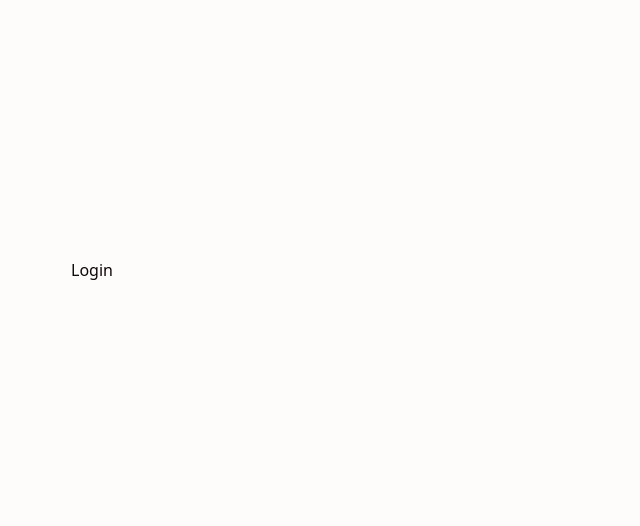
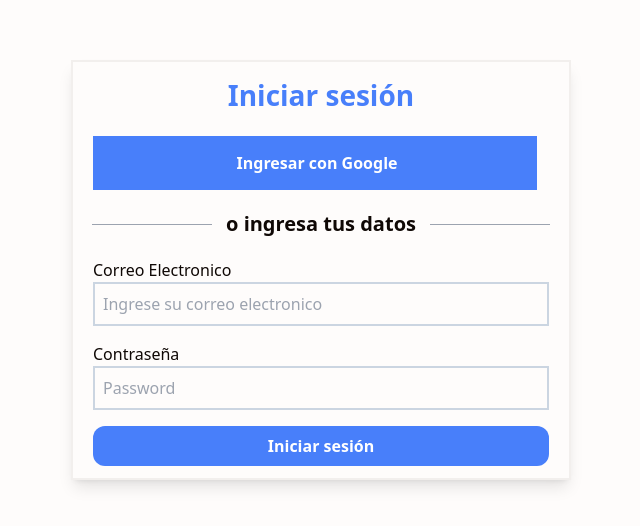
Before and after one commit to SEGIMED/front, a Next.js app: page /login in a window 1280 px wide. Shown: the part 130-656 px from the top of the page, without its empty margins (393-1033 px from the left). Built offline with nearby package versions, Linux system fonts and the light colour scheme.

Commit message:
next auth

```diff
--- a/app/(auth)/login/page.tsx
+++ b/app/(auth)/login/page.tsx
@@ -1,7 +1,9 @@
+import Login from '@/features/auth/components/Login';
+
 const Page = () => {
   return (
     <div>
-      <h1>Login</h1>
+      <Login />
     </div>
   );
 };
--- /dev/null
+++ b/app/api/auth/[...nextauth]/route.ts
@@ -0,0 +1,80 @@
+import NextAuth, { NextAuthOptions } from 'next-auth';
+import GoogleProvider from 'next-auth/providers/google';
+import CredentialsProvider from 'next-auth/providers/credentials';
+
+export const authOptions: NextAuthOptions = {
+  providers: [
+    GoogleProvider({
+      clientId: process.env.GOOGLE_CLIENT_ID!,
+      clientSecret: process.env.GOOGLE_CLIENT_SECRET!
+    }),
+    CredentialsProvider({
+      name: 'Credentials',
+      credentials: {
+        email: { label: 'Email', type: 'text' },
+        password: { label: 'Password', type: 'password' }
+      },
+
+      //? Pruebas -->
+      async authorize(credentials) {
+        try {
+          const res = await fetch('http://localhost:4000/users');
+          const users = await res.json();
+
+          const user = users.find(
+            (user: {
+              id: number;
+              email: string | undefined;
+              password: string | undefined;
+              name: string;
+            }) =>
+              user.email === credentials?.email &&
+              user.password === credentials?.password
+          );
+
+          if (!user) {
+            throw new Error('Credenciales inválidas');
+          }
+
+          const token = user.id.toString();
+
+          return { ...user, token };
+        } catch (error) {
+          throw new Error('Credenciales inválidas');
+        }
+      }
+
+      /*  async authorize(credentials) {
+        try {
+          const res = await fetch(`http://localhost:4000/users`, {
+            method: 'POST',
+            body: JSON.stringify(credentials),
+            headers: { 'Content-Type': 'application/json' }
+          });
+
+          if (!res.ok) {
+            throw new Error('Fallo al autenticarse');
+          }
+
+          const user = await res.json();
+          if (!user) {
+            throw new Error('No se recibieron datos de usuario');
+          }
+          return user;
+        } catch (error) {
+          throw new Error('Credenciales inválidas');
+        }
+      } */
+    })
+  ]
+  /*   session: {
+    strategy: 'jwt'
+  },
+  jwt: {
+    secret: process.env.JWT_SECRET!
+  } */
+};
+
+const handler = NextAuth(authOptions);
+
+export { handler as GET, handler as POST };
--- /dev/null
+++ b/features/auth/Lib/json-server/db.json
@@ -0,0 +1,16 @@
+{
+  "users": [
+    {
+      "id": 1,
+      "email": "felipe@mail.com",
+      "password": "felipe@mail.com",
+      "name": "Felipe"
+    },
+    {
+      "id": 2,
+      "email": "karla@mail.com",
+      "password": "karla@mail.com",
+      "name": "Karla"
+    }
+  ]
+}
--- /dev/null
+++ b/features/auth/components/GoogleButton.tsx
@@ -0,0 +1,30 @@
+const LoginGoogle = () => {
+  const handleGoogleLogin = () => {
+    const googleAuthWindow = window.open(
+      '/api/auth/signin/google',
+      '_blank',
+      'width=500,height=600'
+    );
+
+    const interval = setInterval(() => {
+      if (googleAuthWindow?.closed) {
+        clearInterval(interval);
+      }
+    }, 1000);
+  };
+
+  return (
+    <div className="flex">
+      <div className="border-2 border-bluePrimary"></div>
+      <div className="h-[54px]"></div>
+      <button
+        className="bg-bluePrimary w-[440px] py-1 font-bold text-white"
+        onClick={handleGoogleLogin}
+      >
+        Ingresar con Google
+      </button>
+    </div>
+  );
+};
+
+export default LoginGoogle;
--- /dev/null
+++ b/features/auth/components/Login.tsx
@@ -0,0 +1,80 @@
+'use client';
+
+import React, { useState } from 'react';
+import { signIn } from 'next-auth/react';
+import LoginGoogle from './GoogleButton';
+
+const Login = () => {
+  const [email, setEmail] = useState('');
+  const [password, setPassword] = useState('');
+  const [error, setError] = useState('');
+
+  const handleSubmit = async (e: React.FormEvent) => {
+    e.preventDefault();
+
+    try {
+      const res = await signIn('credentials', {
+        email,
+        password,
+        redirect: false
+      });
+
+      if (!res?.ok) {
+        setError('Credenciales inválidas');
+      } else {
+        alert('Login exitoso');
+        setEmail('');
+        setPassword('');
+      }
+    } catch (error) {
+      setError('Error al autenticar usuario');
+      alert('Error de autenticación');
+    }
+  };
+
+  return (
+    <div className="w-[500px] space-y-5 border-2 px-5 py-3 shadow-lg">
+      <p className="text-bluePrimary text-center text-[28px] font-bold">
+        Iniciar sesión
+      </p>
+      <LoginGoogle />
+      <p className=" text-textColor relative text-center text-xl font-semibold before:absolute before:-left-[1px] before:top-1/2 before:w-[120px] before:bg-gray-400 before:content-[''] after:-right-[1px] after:top-1/2 after:bg-gray-400 after:content-[''] md:before:h-[1px] md:after:absolute md:after:h-[1px] md:after:w-[120px]">
+        o ingresa tus datos
+      </p>
+      <form className="space-y-4" onSubmit={handleSubmit}>
+        <div className="flex flex-col">
+          <label htmlFor="email">Correo Electronico</label>
+          <input
+            className="p-2 bg-transparent border-2 border-red border-slate-300 "
+            name="email"
+            type="text"
+            placeholder="Ingrese su correo electronico"
+            value={email}
+            onChange={(e) => setEmail(e.target.value)}
+            required
+          />
+        </div>
+        <div className="flex flex-col">
+          <label htmlFor="password">Contraseña</label>
+          <input
+            className="p-2 bg-transparent border-2 border-red border-slate-300 "
+            type="password"
+            placeholder="Password"
+            value={password}
+            onChange={(e) => setPassword(e.target.value)}
+            required
+          />
+        </div>
+        {error && <p className="text-red-800">{error}</p>}
+        <button
+          className="w-full py-2 font-bold text-white bg-bluePrimary rounded-xl"
+          type="submit"
+        >
+          Iniciar sesión
+        </button>
+      </form>
+    </div>
+  );
+};
+
+export default Login;
--- a/package.json
+++ b/package.json
@@ -8,6 +8,7 @@
   },
   "scripts": {
     "dev": "next dev --turbo",
+    "mock:server": "json-server --watch features/auth/lib/json-server/db.json --port 4000",
     "build": "next build",
     "start": "next start",
     "lint": "next lint",
@@ -60,6 +61,7 @@
     "lucide-react": "^0.447.0",
     "match-sorter": "^6.3.4",
     "next": "^14.2.3",
+    "next-auth": "^4.24.11",
     "next-themes": "^0.2.1",
     "nextjs-toploader": "^1.6.12",
     "nuqs": "^1.19.1",
@@ -88,6 +90,7 @@
     "@types/uuid": "^9.0.7",
     "@typescript-eslint/eslint-plugin": "^6.11.0",
     "husky": "^9.0.11",
+    "json-server": "^1.0.0-beta.3",
     "lint-staged": "^15.2.7",
     "prettier": "3.0.3",
     "prettier-plugin-tailwindcss": "^0.5.14"
--- a/tailwind.config.js
+++ b/tailwind.config.js
@@ -7,7 +7,8 @@ module.exports = {
     './constants/**/*.{ts,tsx}',
     './app/**/*.{ts,tsx}',
     './src/**/*.{ts,tsx}',
-    './sections/**/*.{ts,tsx}'
+    './sections/**/*.{ts,tsx}',
+    './features/**/*.{ts,tsx}'
   ],
   theme: {
     container: {
@@ -19,6 +20,7 @@ module.exports = {
     },
     extend: {
       colors: {
+        bluePrimary: '#487FFA',
         border: 'hsl(var(--border))',
         input: 'hsl(var(--input))',
         ring: 'hsl(var(--ring))',
```
Also changed, not shown: 1 other file (tests, documents, lock files or other folders).
